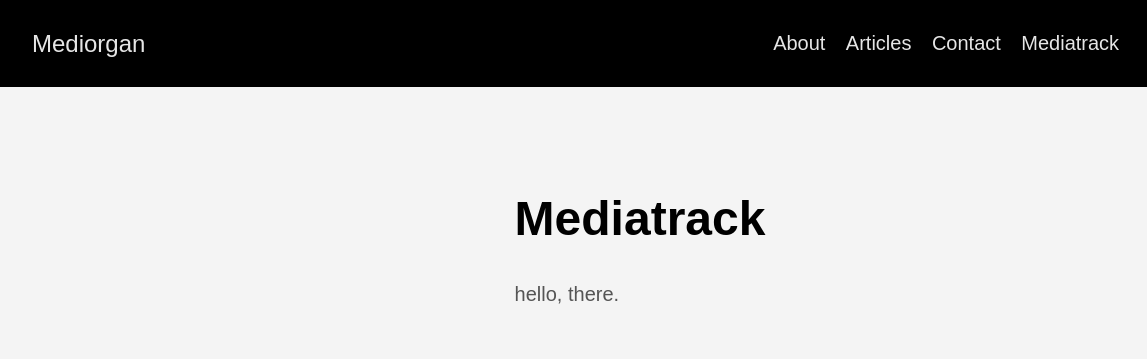
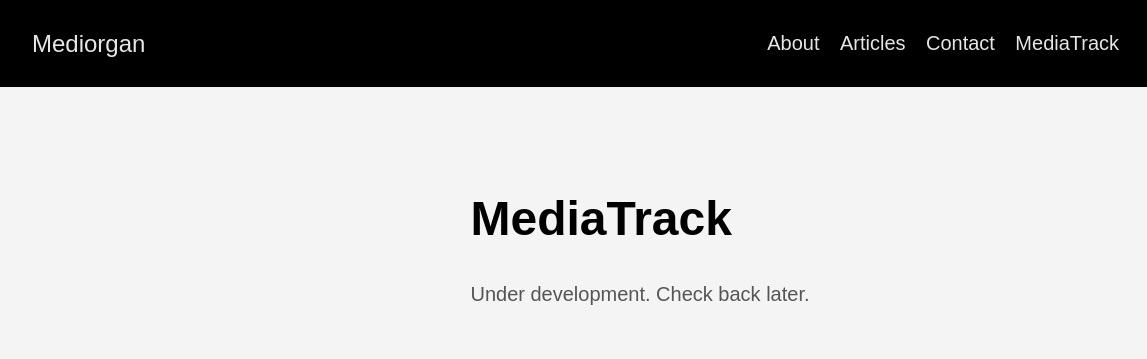
Before and after one commit to mediorgan/mediorgan.github.io, a plain HTML site: page mediatrack/index.html in a window 1280 px wide. Shown: the top 359 px of the page, 0-1147 px from the left. Drawn offline with Linux system fonts and the light colour scheme.

Commit message:
Updated few missing details

```diff
--- a/index.xml
+++ b/index.xml
@@ -54,12 +54,12 @@ Message
     </item>
 
     <item>
-      <title>Mediatrack</title>
+      <title>MediaTrack</title>
       <link>https://mediorgan.github.io/mediatrack/</link>
       <pubDate>Mon, 01 Jan 0001 00:00:00 +0000</pubDate>
 
       <guid>https://mediorgan.github.io/mediatrack/</guid>
-      <description>hello, there.</description>
+      <description>Under development. Check back later.</description>
     </item>
 
   </channel>
--- a/mediatrack/index.html
+++ b/mediatrack/index.html
@@ -4,7 +4,7 @@
     <meta charset="utf-8">
     <meta http-equiv="X-UA-Compatible" content="IE=edge,chrome=1">
 
-    <title>Mediatrack | Mediorgan</title>
+    <title>MediaTrack | Mediorgan</title>
     <meta name="viewport" content="width=device-width,minimum-scale=1">
     <meta name="generator" content="Hugo 0.68.3" />
 
@@ -25,21 +25,21 @@
 
 
 
-    <meta property="og:title" content="Mediatrack" />
-<meta property="og:description" content="hello, there." />
+    <meta property="og:title" content="MediaTrack" />
+<meta property="og:description" content="Under development. Check back later." />
 <meta property="og:type" content="article" />
 <meta property="og:url" content="https://mediorgan.github.io/mediatrack/" />
 
-<meta itemprop="name" content="Mediatrack">
-<meta itemprop="description" content="hello, there.">
+<meta itemprop="name" content="MediaTrack">
+<meta itemprop="description" content="Under development. Check back later.">
 
-<meta itemprop="wordCount" content="2">
+<meta itemprop="wordCount" content="5">
 
 
 
 <meta itemprop="keywords" content="" /><meta name="twitter:card" content="summary"/>
-<meta name="twitter:title" content="Mediatrack"/>
-<meta name="twitter:description" content="hello, there."/>
+<meta name="twitter:title" content="MediaTrack"/>
+<meta name="twitter:description" content="Under development. Check back later."/>
 
   </head>
 
@@ -79,8 +79,8 @@
           </li>
 
           <li class="list f5 f4-ns fw4 dib pr3">
-            <a class="hover-white no-underline white-90" href="/mediatrack/" title="Mediatrack page">
-              Mediatrack
+            <a class="hover-white no-underline white-90" href="/mediatrack/" title="MediaTrack page">
+              MediaTrack
             </a>
           </li>
 
@@ -136,11 +136,11 @@
 
         </p>
         <h1 class="f1">
-          Mediatrack
+          MediaTrack
         </h1>
       </header>
       <div class="nested-copy-line-height lh-copy f4 nested-links nested-img mid-gray">
-        <p>hello, there.</p>
+        <p>Under development. Check back later.</p>
 
       </div>
     </article>
```
Also changed, not shown: 404.html (+7 -7 lines), about/index.html (+2 -2 lines), categories/index.html (+2 -2 lines), contact/index.html (+2 -2 lines), index.html (+2 -2 lines), posts/getting-started-with-visual-studio-code/index.html (+2 -2 lines), posts/index.html (+2 -2 lines), posts/setting-up-the-new-windows-terminal/index.html (+2 -2 lines), tags/index.html (+2 -2 lines), tags/vs-code/index.html (+2 -2 lines).
